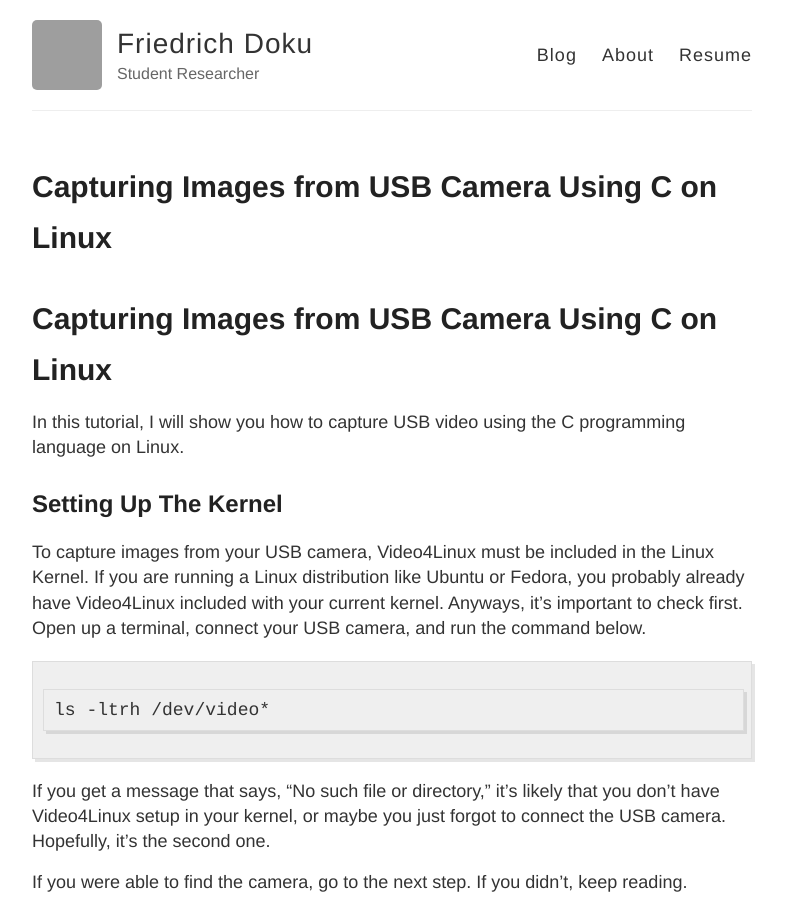
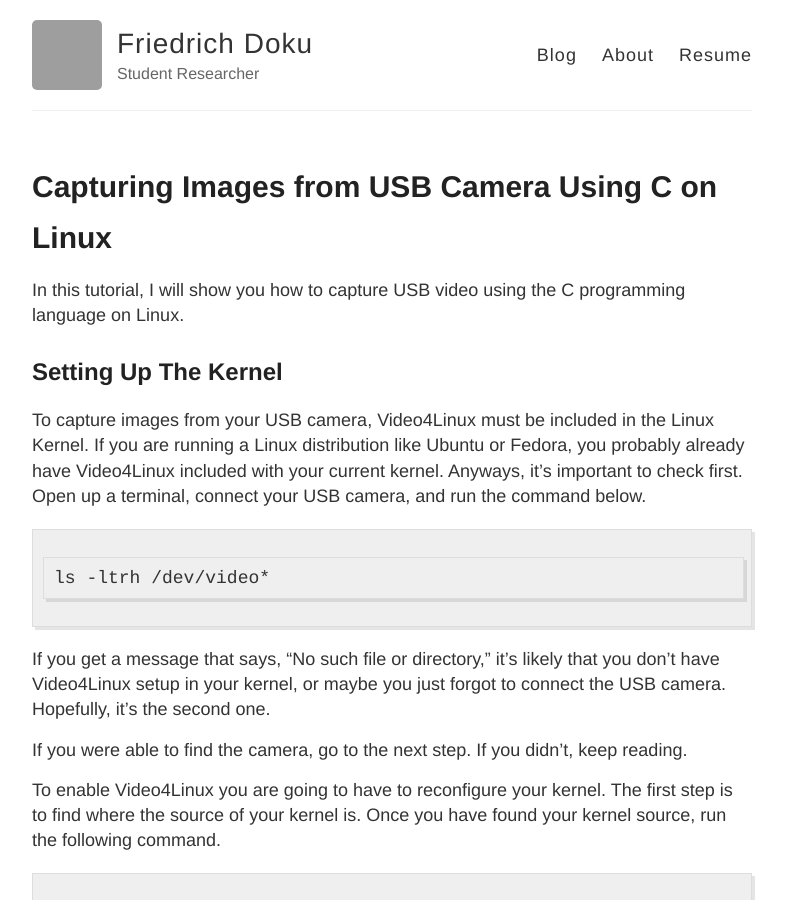
Before and after one commit to friedrich12/friedrich12.github.io, a Jekyll site: the page built from _posts/2021-5-11-USBCamLinux.md, in a window 1280 px wide and 900 px high. Shown: the whole window, without its empty margins (248-1034 px from the left). Built offline with Jekyll 4.4.1, drawn with Linux system fonts in a browser that asks for light colours; grey boxes are pictures that could not be loaded.

Commit message:
Fix Typo

```diff
--- a/_posts/2021-5-11-USBCamLinux.md
+++ b/_posts/2021-5-11-USBCamLinux.md
@@ -2,8 +2,6 @@
 layout: post
 title: Capturing Images from USB Camera Using C on Linux
 ---
-
-# Capturing Images from USB Camera Using C on Linux
 
 In this tutorial, I will show you how to capture USB video using the C programming language on Linux.
 
```
